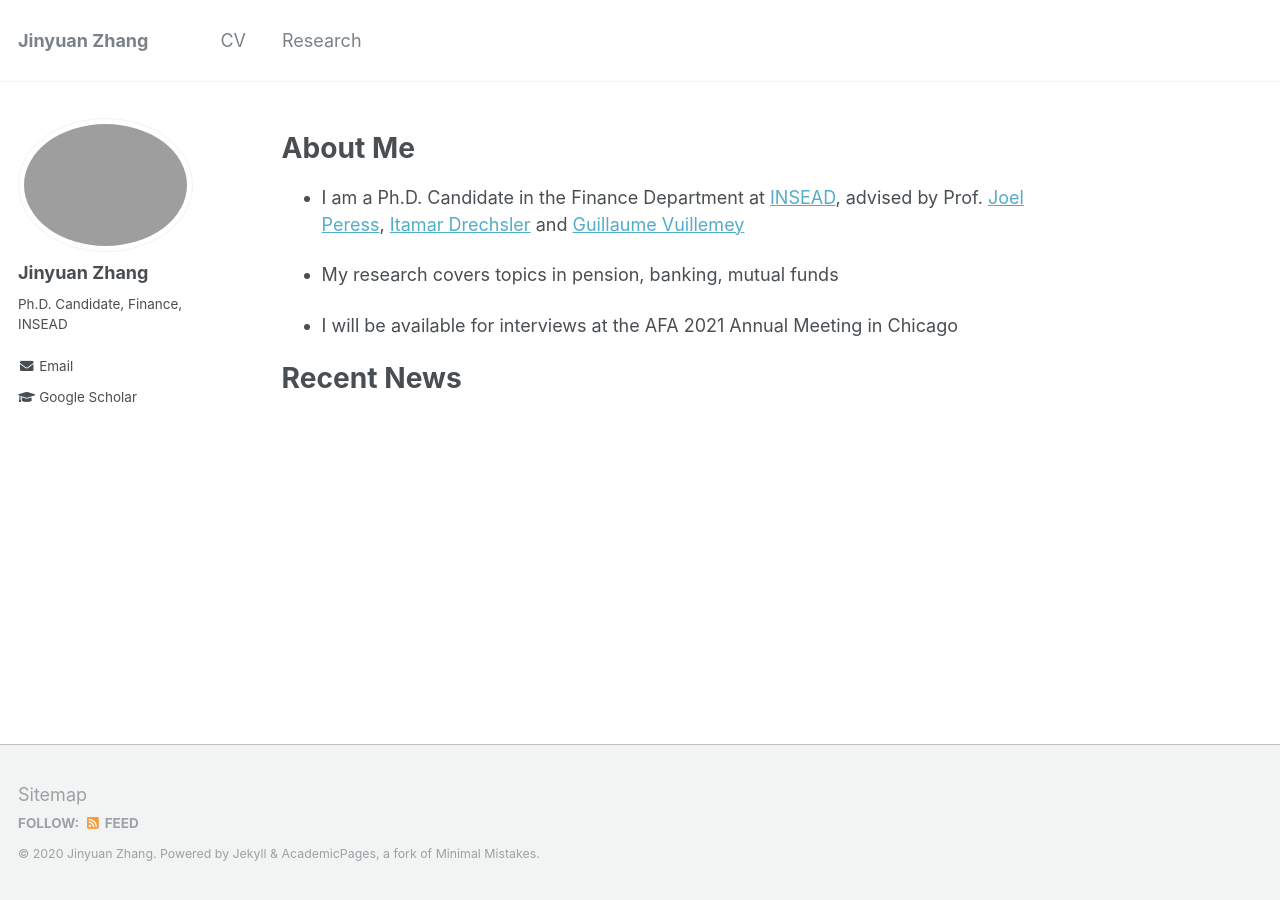
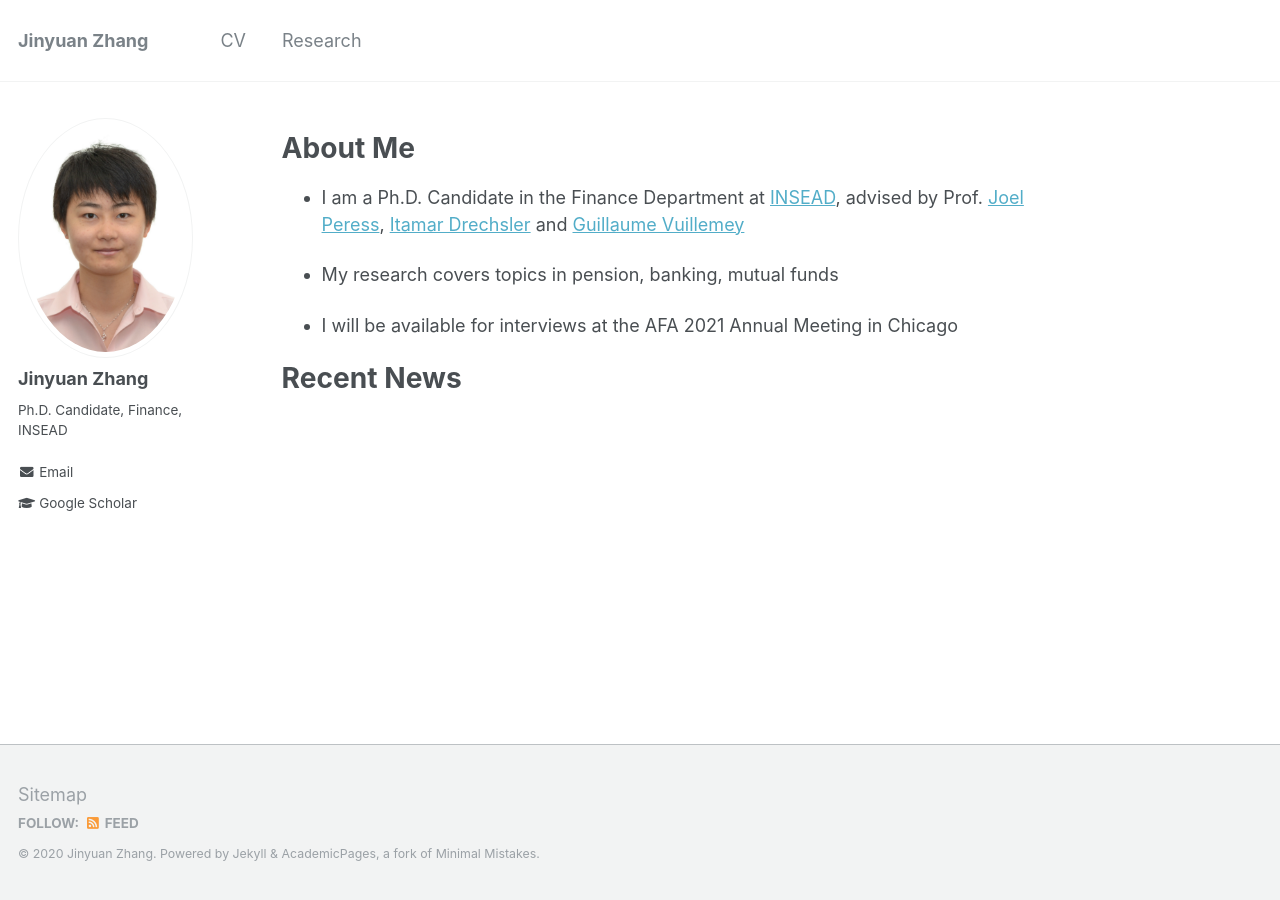
Before and after one commit to jinyuan-zhang/jinyuan-zhang.github.io, a Jekyll site: the page built from _pages/about.md, in a window 1280 px wide. Built offline with Jekyll 4.4.1, drawn with Linux system fonts in a browser that asks for light colours.

Commit message:
Update _config.yml

```diff
--- a/_config.yml
+++ b/_config.yml
@@ -81,7 +81,7 @@ analytics:
 # Site Author
 author:
   name             : "Jinyuan Zhang"
-  avatar           : "jinyuan.png"
+  avatar           : "jinyuan.jpg"
   bio              : "Ph.D. Candidate, Finance, INSEAD"
   location         :
   employer         :
```
